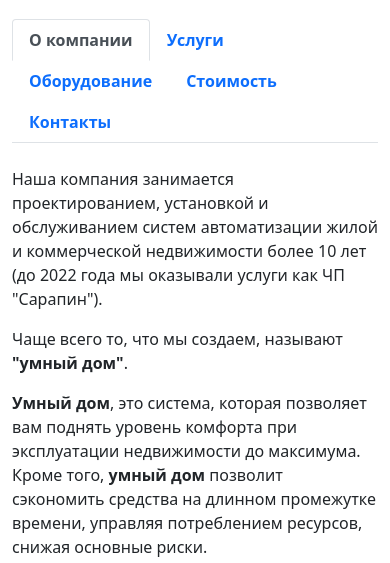
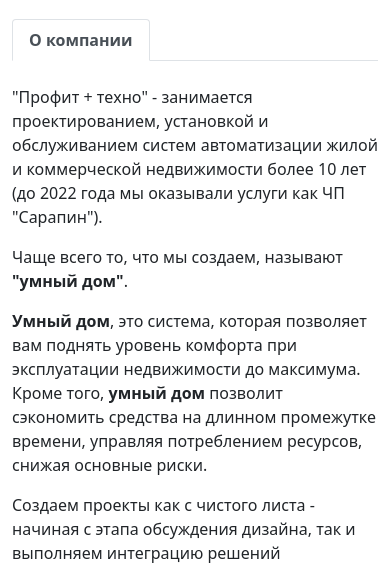
Before and after one commit to TatyanaFilimonova/ppt, a PHP site: page /index.html in a window 390 px wide. Shown: the part 66-629 px from the top of the page. Run offline with PHP 8.4, Linux system fonts and the light colour scheme.

Commit message:
Disable tabs for mobile layout

```diff
--- a/index.css
+++ b/index.css
@@ -44,6 +44,18 @@
     }
 }
 
+@media (max-width: 991px){
+
+    .nav-link.active{
+        display: flex;
+    }
+
+    .nav-link {
+    display: none;
+}
+
+}
+
 .navbarMenu{
     border: 3px solid gray;
     width: fit-content;
--- a/index.html
+++ b/index.html
@@ -55,7 +55,7 @@
     <div class="row justify-content-center">
         <div class="col-12 col-xl-8">
 
-            <ul class="nav nav-tabs" id="myTab" role="tablist">
+            <ul class="nav nav-tabs nav-tabs__mobile" id="myTab" role="tablist">
                 <li class="nav-item" role="presentation">
                     <button class="nav-link active"
                             id="about-us-tab"
@@ -111,7 +111,7 @@
                 <div class="tab-pane fade show active" id="about-us" role="tabpanel">
                     <br>
                     <p>
-                    Наша компания занимается проектированием, установкой и обслуживанием
+                    "Профит + техно" - занимается проектированием, установкой и обслуживанием
                     систем автоматизации жилой и коммерческой недвижимости более 10 лет
                     (до 2022 года мы оказывали услуги как ЧП "Сарапин").
                     </p>
```
